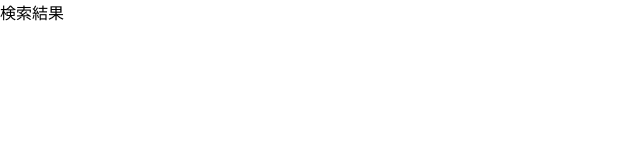
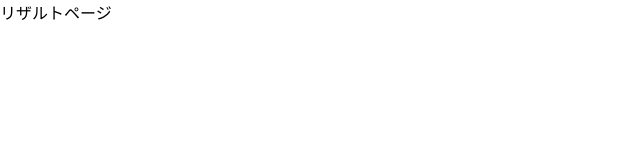
Before and after one commit to wizard-Laplace/Self-learn_TypeScript_React-firebase_Material-distribution-WebApp, a React (Create React App) app: page /search/1 in a window 1280 px wide. Shown: the top 160 px of the page, without its empty margins (0-640 px from the left). Built offline with nearby package versions, Linux system fonts and the light colour scheme.

Commit message:
検索結果コンポーネントの参照

```diff
--- a/src/pages/topPage.tsx
+++ b/src/pages/topPage.tsx
@@ -2,6 +2,7 @@ import React, { FC } from "react";
 import TopHeader from "../components/topPage/topHeader";
 import TopMain from "../components/topPage/topMain";
 import { BrowserRouter as Router, Switch, Route } from "react-router-dom";
+import ResultPage from "./resultPage";
 
 const TopPage: FC = () => {
 	return (
@@ -12,7 +13,7 @@ const TopPage: FC = () => {
 					<TopMain />
 				</Route>
 				<Route path="/search/:keyword" exact>
-					検索結果
+					<ResultPage />
 				</Route>
 			</Switch>
 		</Router>
```
